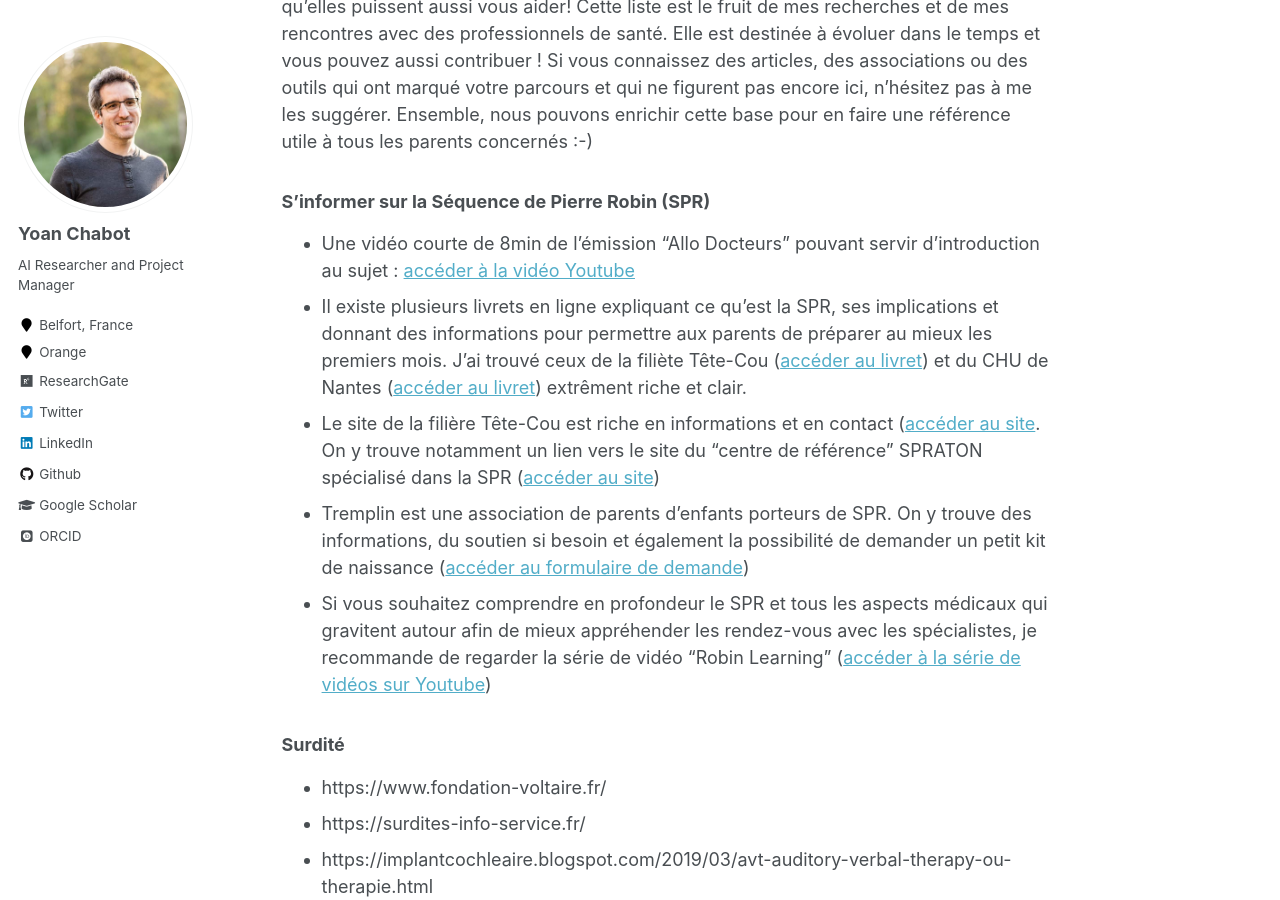
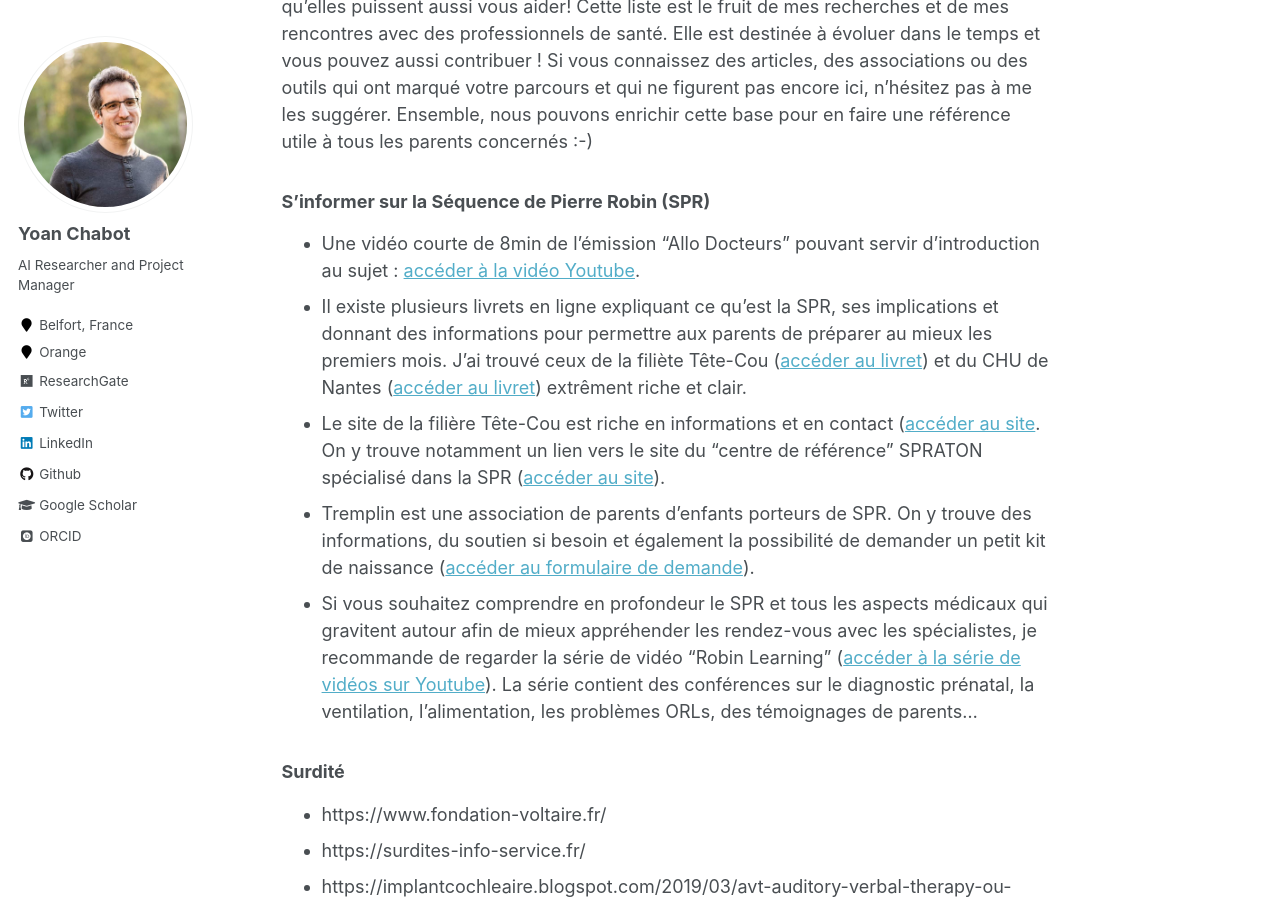
Before and after one commit to yoanchabot/yoanchabot.github.io, a Jekyll site: the page built from _pages/community.md, in a window 1280 px wide and 900 px high, scrolled down 398 px. Built offline with Jekyll 4.4.1, drawn with Linux system fonts in a browser that asks for light colours; some web fonts are replaced.

Commit message:
Update community.md

```diff
--- a/_pages/community.md
+++ b/_pages/community.md
@@ -11,11 +11,11 @@ Cette liste est le fruit de mes recherches et de mes rencontres avec des profess
 Si vous connaissez des articles, des associations ou des outils qui ont marqué votre parcours et qui ne figurent pas encore ici, n’hésitez pas à me les suggérer. Ensemble, nous pouvons enrichir cette base pour en faire une référence utile à tous les parents concernés :-)
 
 ### S'informer sur la Séquence de Pierre Robin (SPR)
-* Une vidéo courte de 8min de l'émission "Allo Docteurs" pouvant servir d'introduction au sujet : [accéder à la vidéo Youtube](https://www.youtube.com/watch?v=pBCDE-ItVlU)
+* Une vidéo courte de 8min de l'émission "Allo Docteurs" pouvant servir d'introduction au sujet : [accéder à la vidéo Youtube](https://www.youtube.com/watch?v=pBCDE-ItVlU).
 * Il existe plusieurs livrets en ligne expliquant ce qu'est la SPR, ses implications et donnant des informations pour permettre aux parents de préparer au mieux les premiers mois. J'ai trouvé ceux de la filiète Tête-Cou ([accéder au livret](https://www.tete-cou.fr/medias/fichiers/fichier_livret_mon_enfant_a_un_pierre_robin.pdf)) et du CHU de Nantes ([accéder au livret](https://www.chu-nantes.fr/mon-enfant-est-porteur-de-la-sequence-de-pierre-robin)) extrêment riche et clair.
-* Le site de la filière Tête-Cou est riche en informations et en contact ([accéder au site](https://www.tete-cou.fr/). On y trouve notamment un lien vers le site du "centre de référence" SPRATON spécialisé dans la SPR ([accéder au site](https://www.tete-cou.fr/spraton/accueil))
-* Tremplin est une association de parents d'enfants porteurs de SPR. On y trouve des informations, du soutien si besoin et également la possibilité de demander un petit kit de naissance ([accéder au formulaire de demande](https://www.tremplin-spr.org/les-ressources/le-kit-de-naissance/))
-* Si vous souhaitez comprendre en profondeur le SPR et tous les aspects médicaux qui gravitent autour afin de mieux appréhender les rendez-vous avec les spécialistes, je recommande de regarder la série de vidéo "Robin Learning" ([accéder à la série de vidéos sur Youtube](https://www.youtube.com/watch?v=qrOODJWesAQ&list=PLRK9nnjEyIEetRbDoGeKjtv2IbIg4MKGL))
+* Le site de la filière Tête-Cou est riche en informations et en contact ([accéder au site](https://www.tete-cou.fr/). On y trouve notamment un lien vers le site du "centre de référence" SPRATON spécialisé dans la SPR ([accéder au site](https://www.tete-cou.fr/spraton/accueil)).
+* Tremplin est une association de parents d'enfants porteurs de SPR. On y trouve des informations, du soutien si besoin et également la possibilité de demander un petit kit de naissance ([accéder au formulaire de demande](https://www.tremplin-spr.org/les-ressources/le-kit-de-naissance/)).
+* Si vous souhaitez comprendre en profondeur le SPR et tous les aspects médicaux qui gravitent autour afin de mieux appréhender les rendez-vous avec les spécialistes, je recommande de regarder la série de vidéo "Robin Learning" ([accéder à la série de vidéos sur Youtube](https://www.youtube.com/watch?v=qrOODJWesAQ&list=PLRK9nnjEyIEetRbDoGeKjtv2IbIg4MKGL)). La série contient des conférences sur le diagnostic prénatal, la ventilation, l'alimentation, les problèmes ORLs, des témoignages de parents...
 
 ### Surdité
 * https://www.fondation-voltaire.fr/
```
